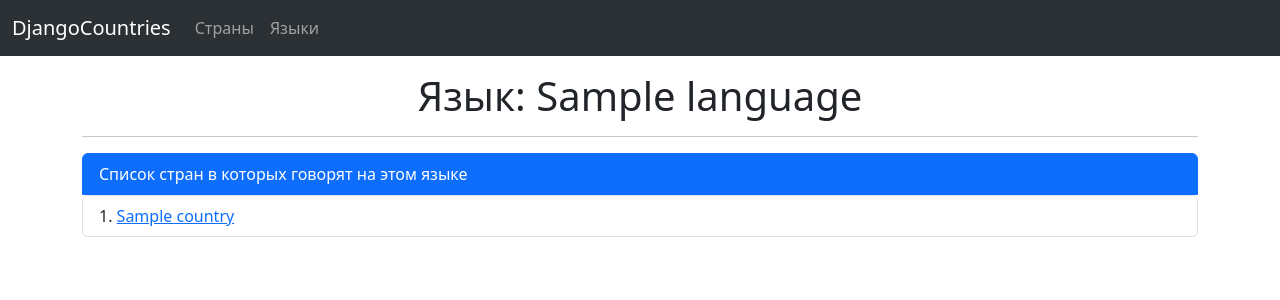
After one commit to udifug/DjangoCountries, a Django app: a page that uses templates/navbar_panel.html in a window 1280 px wide. The commit adds this page. Shown: the top 300 px of the page. Run offline with Django 5.2, Linux system fonts and the light colour scheme; tables that the repository leaves empty hold one stand-in row (values such as "Sample post"); parts of the project's set-up code (start-up, migrations or seed data) failed here and were passed over.

Commit message:
feat: add requirements.txt and link languages to country pages

```diff
--- a/DjangoCountries/urls.py
+++ b/DjangoCountries/urls.py
@@ -23,4 +23,5 @@ urlpatterns = [
     path('countries/list', views.countries_list, name='countries-list'),
     path('country/<str:name>', views.country_page, name='country-page'),
     path('languages/list', views.languages_list, name='languages-list'),
+    path ('language/<str:name>', views.language_page, name='language-page')
 ]
--- a/MainApp/views.py
+++ b/MainApp/views.py
@@ -3,11 +3,6 @@ import json
 from pathlib import Path
 from django.conf import settings
 from MainApp.models import Country, Language
-
-# Create your views here.
-file_path = settings.BASE_DIR / 'country-by-languages.json'
-with open(file_path, encoding='utf-8') as f:
-    countries_dict = json.load(f)
 
 
 def home_page(request):
@@ -31,7 +26,7 @@ def country_page(request, name):
     country = get_object_or_404(Country, name=name)
     languages = country.lang.all()
     context = {
-        "pagename": country.name,
+        "pagename": f"Страна: {country.name}",
         "languages": languages,
     }
     return render(request, "country_page.html", context)
@@ -45,3 +40,14 @@ def languages_list(request):
         "languages": lang_list,
     }
     return render(request, 'languages_list.html', context)
+
+
+def language_page(request, name):
+    language = get_object_or_404(Language, name=name)
+    countries = language.countries.all()
+    context = {
+        "pagename": f"Язык: {language.name}",
+        "language": language,
+        'countries': countries
+    }
+    return render(request, 'language_page.html', context)
--- /dev/null
+++ b/requirements.txt
@@ -0,0 +1,4 @@
+asgiref==3.9.1
+Django==5.2.4
+sqlparse==0.5.3
+tzdata==2025.2
--- /dev/null
+++ b/templates/language_page.html
@@ -0,0 +1,14 @@
+{% extends 'base.html' %}
+
+{% block content %}
+    <div class="list-group">
+    <div class="list-group-item list-group-item-action active" aria-current="true">Список стран в которых говорят на этом языке</div>
+    <ol class="list-group list-group-numbered">
+    {% for country in countries %}
+        <li class="list-group-item">
+            <a href="{% url 'country-page' country.name %}">{{ country.name }}</a>
+        </li>
+    {% endfor %}
+    </ol>
+    </div>
+{% endblock %}
--- a/templates/languages_list.html
+++ b/templates/languages_list.html
@@ -3,7 +3,9 @@
 {% block content %}
     <ol class="list-group list-group-numbered">
         {% for lang in languages %}
-            <li class="list-group-item">{{ lang.name }}</li>
+            <li class="list-group-item">
+            <a href="{% url 'language-page' lang.name %}">{{ lang.name }}</a>
+            </li>
         {% endfor %}
     </ol>
 {% endblock %}
--- a/templates/navbar_panel.html
+++ b/templates/navbar_panel.html
@@ -7,7 +7,7 @@
     <div class="collapse navbar-collapse" id="navbarNav">
       <ul class="navbar-nav">
 {#        <li class="nav-item">#}
-{#          <a class="nav-link active" aria-current="page" href="#">Home</a>#}
+{#          <a class="nav-link active" aria-current="page" href="/">Home</a>#}
 {#        </li>#}
         <li class="nav-item">
           <a class="nav-link" href="{% url "countries-list" %}">Страны</a>
```
Also changed, not shown: templates/country_page.html (+7 -5 lines), README.md.
